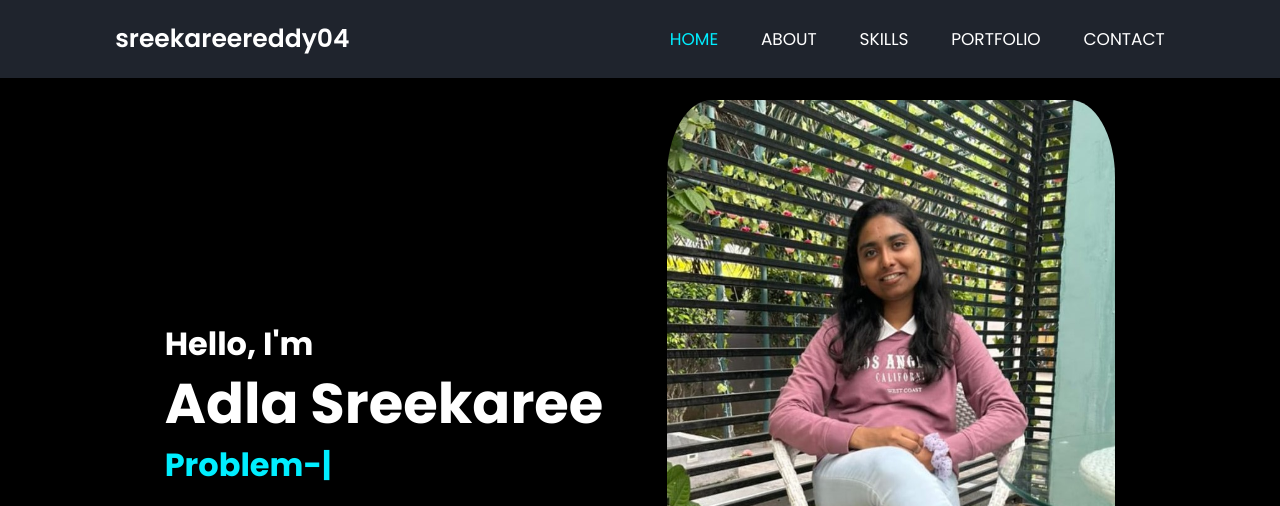
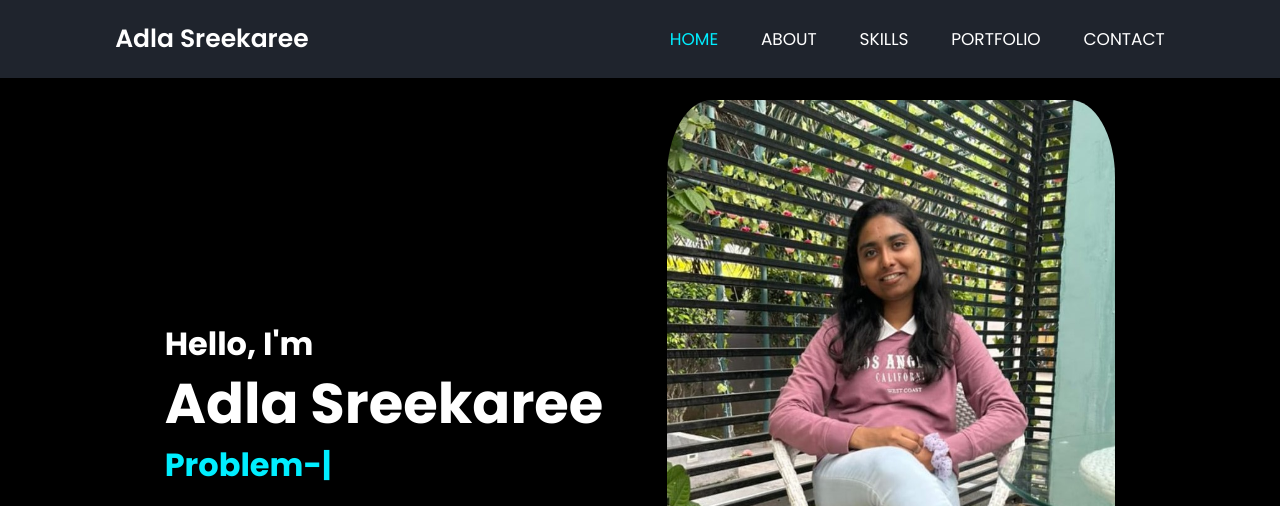
Before and after one commit to sreekareereddy04/Portfolio-website, a plain HTML site: page index.html in a window 1280 px wide. Shown: the top 506 px of the page. Drawn offline with nearby package versions, Linux system fonts and the light colour scheme.

Commit message:
Update index.html

```diff
--- a/index.html
+++ b/index.html
@@ -11,7 +11,7 @@
     <body>
         <!--body-->
         <header class="header">
-            <a href="https://github.com/sreekareereddy04" class="logo">sreekareereddy04</a>
+            <a href="https://github.com/sreekareereddy04" class="logo"> Adla Sreekaree</a>
             <i class='bx bx-menu' id="menu-icon"></i>
             <nav class="navbar">
                 <a href="#home" class="active">HOME</a>
```
